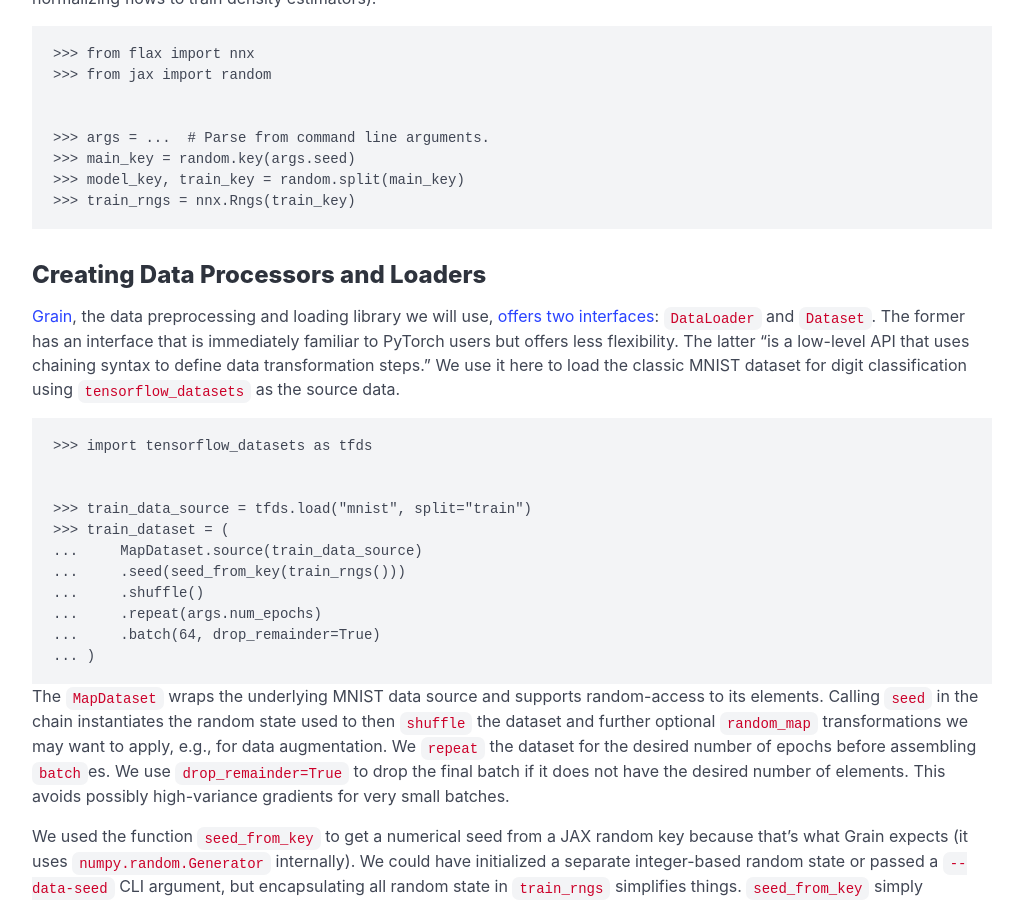
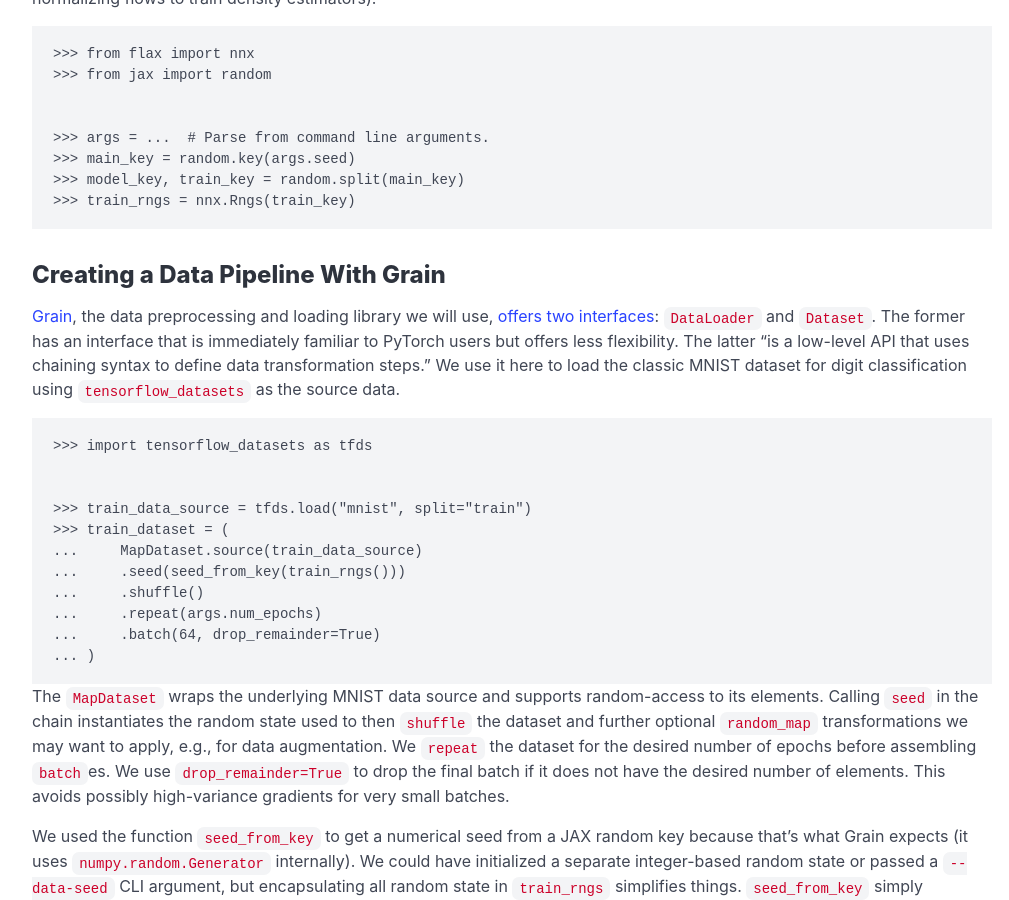
Before and after one commit to ml-outtakes/ml-outtakes.github.io, a Jekyll site: the page built from _articles/2025-09-28-reproducible-flax-orbax-grain/index.md, in a window 1280 px wide and 900 px high, scrolled down 1202 px. Shown: the whole window, without its empty margins (128-1137 px from the left). Built offline with Jekyll 4.4.1, drawn with Linux system fonts in a browser that asks for light colours; a style sheet for code colours, icons or effects is not loaded.

Commit message:
Update subtitle.

````diff
--- a/_articles/2025-09-28-reproducible-flax-orbax-grain/index.md
+++ b/_articles/2025-09-28-reproducible-flax-orbax-grain/index.md
@@ -50,7 +50,7 @@ Given a *single* seed from the CLI, we first initialize a `main_key`, a [random
 >>> train_rngs = nnx.Rngs(train_key)
 ```
 
-### Creating Data Processors and Loaders
+### Creating a Data Pipeline With Grain
 
 [Grain](https://google-grain.readthedocs.io/), the data preprocessing and loading library we will use, [offers two interfaces](https://google-grain.readthedocs.io/en/latest/api_choice.html): [`DataLoader`](https://google-grain.readthedocs.io/en/stable/tutorials/data_loader_tutorial.html) and [`Dataset`](https://google-grain.readthedocs.io/en/stable/tutorials/dataset_basic_tutorial.html). The former has an interface that is immediately familiar to PyTorch users but offers less flexibility. The latter "is a low-level API that uses chaining syntax to define data transformation steps." We use it here to load the classic MNIST dataset for digit classification using [`tensorflow_datasets`](https://www.tensorflow.org/datasets) as the source data.
 
````
